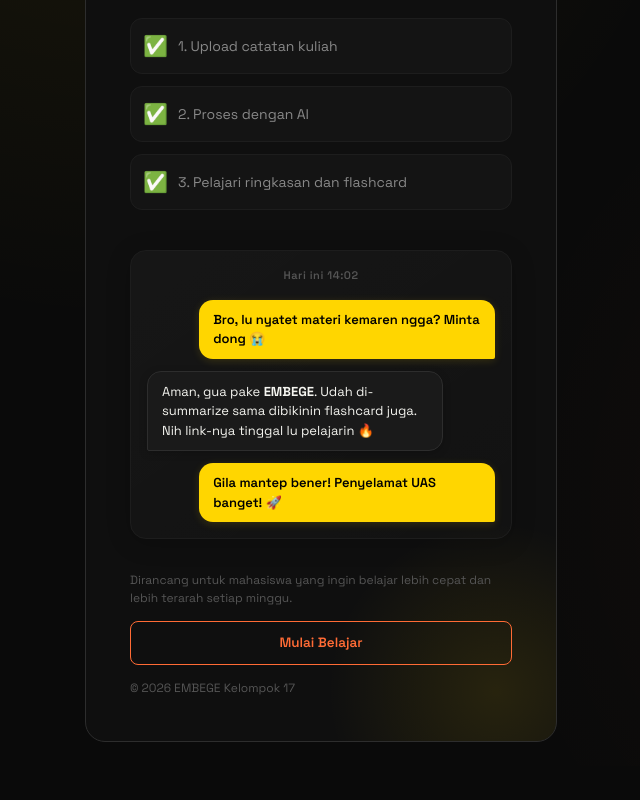
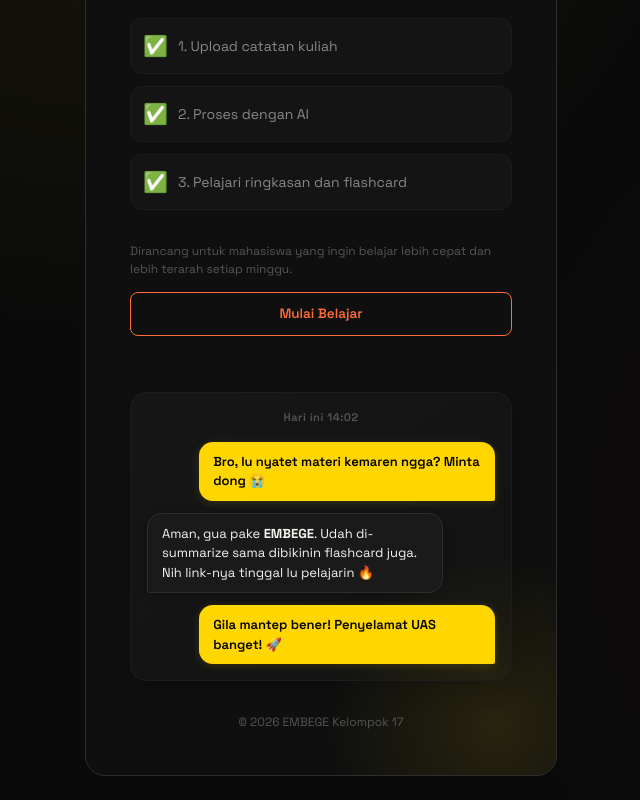
Before and after one commit to adityaberwibawa/embege, a Next.js app: page /auth in a window 1280 px wide. Shown: the part 538-1338 px from the top of the page, without its empty margins (75-715 px from the left). Before the commit the page ends 1304 px from the top, so only its background shows below. Built offline with nearby package versions, Linux system fonts and the light colour scheme; no server answers.

Commit message:
update: testimoni posisi

```diff
--- a/app/auth/page.tsx
+++ b/app/auth/page.tsx
@@ -91,6 +91,13 @@
             ))}
           </div>
 
+          <div className="auth-hero-footer" style={{ marginBottom: "16px" }}>
+            <p>Dirancang untuk mahasiswa yang ingin belajar lebih cepat dan lebih terarah setiap minggu.</p>
+            <button className="btn btn-amber auth-hero-cta" onClick={() => setShowForm(true)}>
+              Mulai Belajar
+            </button>
+          </div>
+
           <div className="auth-chat-testimonial" style={{
             marginTop: "8px",
             display: "flex",
@@ -121,12 +128,8 @@
             </div>
           </div>
 
-          <div className="auth-hero-footer">
-            <p>Dirancang untuk mahasiswa yang ingin belajar lebih cepat dan lebih terarah setiap minggu.</p>
-            <button className="btn btn-amber auth-hero-cta" onClick={() => setShowForm(true)}>
-              Mulai Belajar
-            </button>
-            <p>© 2026 EMBEGE Kelompok 17</p>
+          <div style={{ textAlign: "center", position: "relative", zIndex: 1 }}>
+            <p style={{ color: "var(--text-muted)", fontSize: "12px" }}>© 2026 EMBEGE Kelompok 17</p>
           </div>
         </section>
 
```
